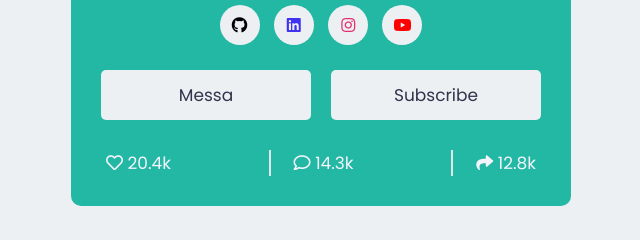
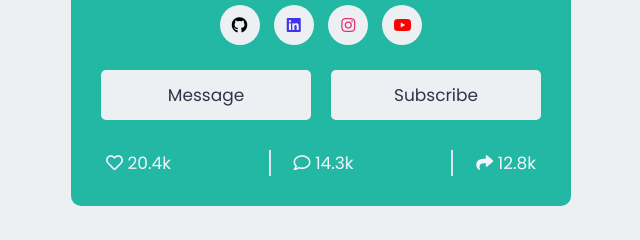
Before and after one commit to SREEHARI1812/JenkinsCICD, a plain HTML site: page index.html in a window 1280 px wide. Shown: the part 504-744 px from the top of the page, 319-959 px from the left. Drawn offline with Linux system fonts and the light colour scheme.

Commit message:
first commit

```diff
--- a/index.html
+++ b/index.html
@@ -29,7 +29,7 @@
       <a href="#" class="yt"><i class="fab fa-youtube"></i></a>
     </div>
     <div class="buttons">
-      <button>Messa</button>
+      <button>Message</button>
       <button>Subscribe</button>
     </div>
     <div class="social-share">
```
